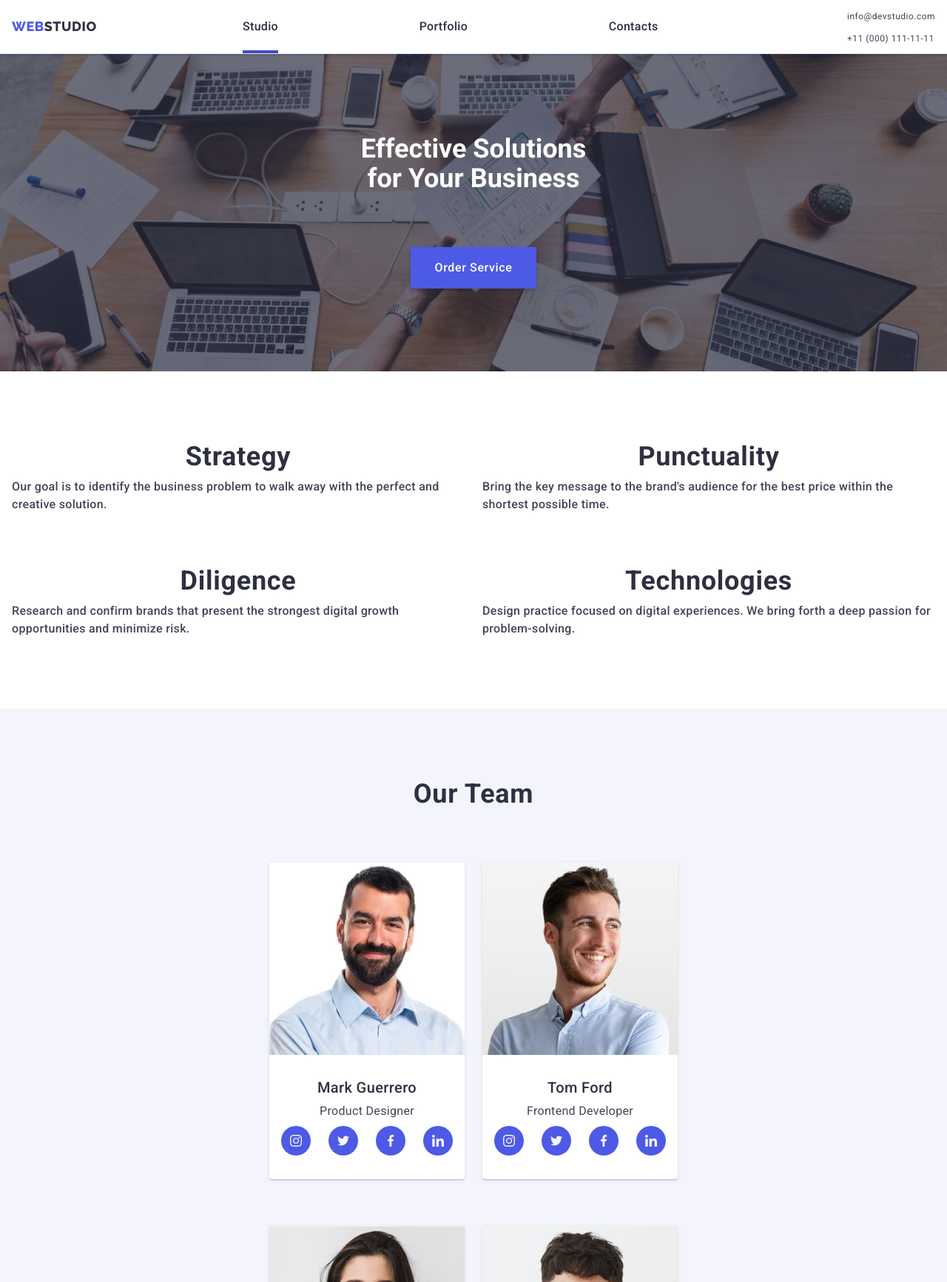
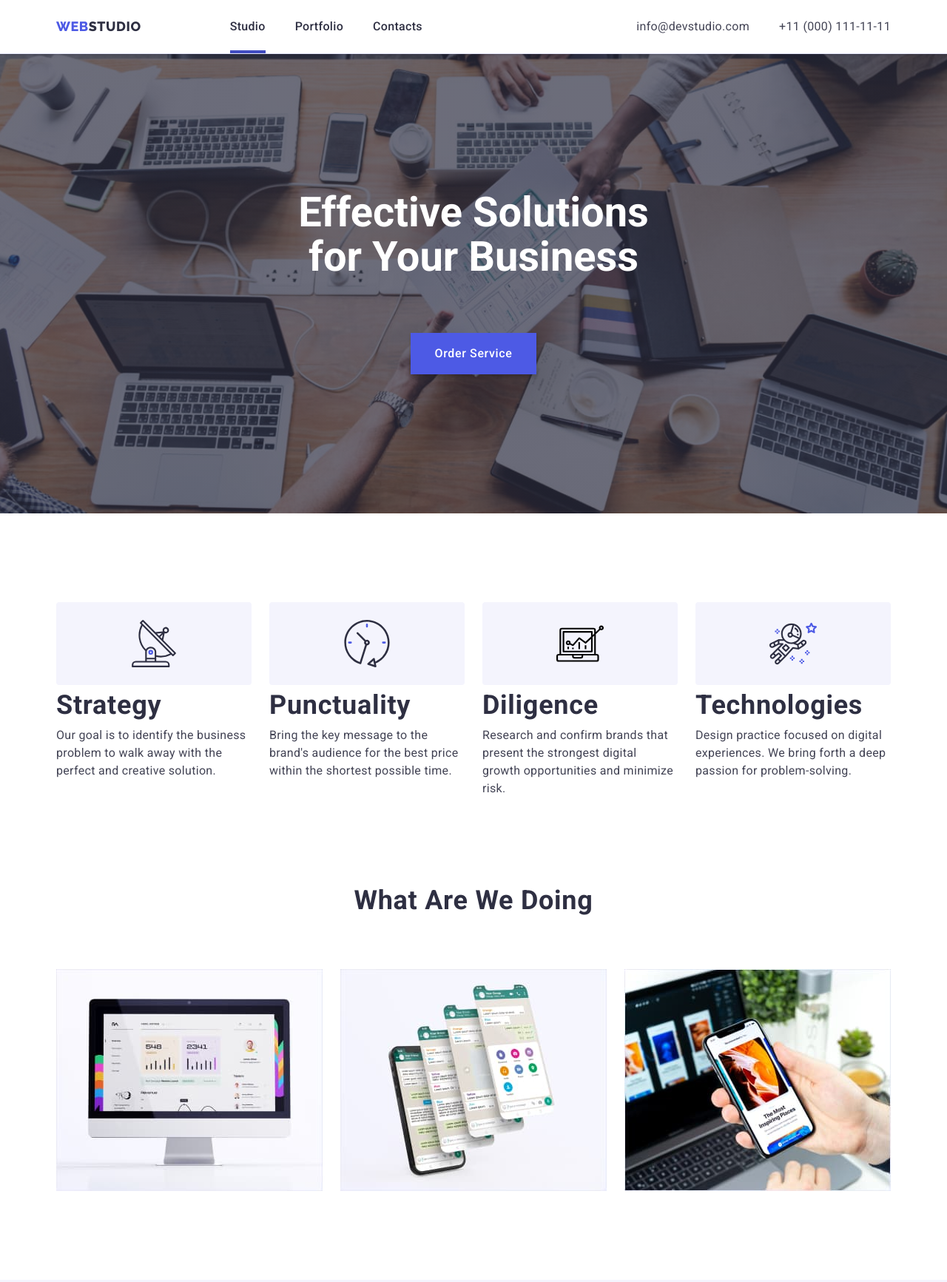
Before and after one commit to OsMax/goit-markup-hw-07, a plain HTML site: page index.html in a window 1280 px wide. Shown: the top 1733 px of the page at 74% size. Drawn offline with nearby package versions, Linux system fonts and the light colour scheme.

Commit message:
all device

```diff
--- a/css/styles.css
+++ b/css/styles.css
@@ -20,7 +20,7 @@
 
   /* lists const */
   --qality-in-line: 1;
-  --doing-in-line: 1;
+  --doing-in-line: 3;
   --members-in-line: 1;
   --customers-in-line: 2;
   --portfolio-in-line: 1;
@@ -312,8 +312,9 @@ body.modal-open {
   top: 50%;
   left: 50%;
   transform: translate(-50%, -50%) scale(1);
-  min-width: 408px;
-  min-height: 576px;
+  width: 100%;
+  max-width: 392px;
+  min-height: 586px;
   background: #fcfcfc;
   box-shadow: 0px 1px 1px rgba(0, 0, 0, 0.14), 0px 1px 3px rgba(0, 0, 0, 0.12),
     0px 2px 1px rgba(0, 0, 0, 0.2);
@@ -510,6 +511,12 @@ body.modal-open {
 }
 .qality-cont {
   display: none;
+  height: 112px;
+  align-items: center;
+  justify-content: center;
+  margin-bottom: 8px;
+  background: #f4f4fd;
+  border-radius: 4px;
 }
 .qality-title {
   margin: 0;
@@ -539,6 +546,15 @@ body.modal-open {
 */
 .section:nth-child(3) {
   display: none;
+}
+.doing {
+  display: flex;
+  gap: 24px;
+}
+.doing-list {
+  width: calc(
+    (100% - (24px * (var(--doing-in-line) - 1))) / var(--doing-in-line)
+  );
 }
 
 /**
@@ -884,31 +900,35 @@ body.modal-open {
   | FOR TABLET
   |============================
 */
-@media (min-width: 428px) {
+@media (min-width: 768px) {
   :root {
     /* lists const */
     --qality-in-line: 2;
-    --doing-in-line: 1;
+    --doing-in-line: 3;
     --members-in-line: 2;
     --customers-in-line: 3;
     --portfolio-in-line: 2;
+  }
+
+  .container {
+    max-width: 768px;
+    margin: 0 auto;
   }
   /**
     |============================
     | Header
     |============================
   */
+  .head-cont .logo {
+    margin-right: 120px;
+  }
 
-  .navigation {
-    width: 60%;
-  }
   .menu-button,
   .our-contacts .social,
   .menu-container .close-button {
     display: none;
   }
   .menu-container {
-    width: 75%;
     position: relative;
     flex-direction: row;
     padding: 0;
@@ -920,7 +940,7 @@ body.modal-open {
   .site-links {
     display: flex;
     justify-content: space-between;
-    gap: 0;
+    gap: 40px;
   }
   .site-nav {
     font-weight: 500;
@@ -942,13 +962,25 @@ body.modal-open {
     color: #434455;
   }
 
+  .order-box {
+    max-width: 408px;
+  }
   /**
     |============================
     | Main
     |============================
   */
+
+  .hero-title {
+    max-width: 496px;
+    font-size: 56px;
+    line-height: 1.07;
+  }
   .qalities {
     justify-content: space-between;
+  }
+  .qality-title {
+    text-align: left;
   }
   .team-list {
     max-width: 552px;
@@ -996,4 +1028,173 @@ body.modal-open {
     margin: 0;
     margin-right: 24px;
   }
+
+  /**
+    |============================
+    | PORTFOLIO
+    |============================
+  */
+  .filters {
+    padding-top: 64px;
+    padding-bottom: 96px;
+  }
+  .applications {
+    max-width: 736px;
+    margin: 0 auto;
+    row-gap: 72px;
+  }
+  .filter-list {
+    gap: 24px;
+    margin-bottom: 64px;
+  }
+  .app-list {
+    max-width: 356px;
+  }
 }
+
+/**
+  |============================
+  | FOR DESCTOP
+  |============================
+*/
+
+@media (min-width: 1158px) {
+  :root {
+    /* lists const */
+    --qality-in-line: 4;
+    --doing-in-line: 3;
+    --members-in-line: 4;
+    --customers-in-line: 6;
+    --portfolio-in-line: 3;
+  }
+  .container {
+    max-width: 1158px;
+    margin: 0 auto;
+    padding: 0 15px;
+  }
+  /**
+    |============================
+    | Header
+    |============================
+  */
+  .head-cont {
+    justify-content: left;
+  }
+  .head-cont .logo {
+    margin: ri;
+  }
+  .contacts {
+    display: flex;
+    align-items: center;
+  }
+  .our-contacts {
+    flex-direction: row;
+    gap: 40px;
+  }
+  .link-cont {
+    display: block;
+    padding: 24px 0;
+    color: var(--font-main);
+    font-size: 16px;
+    line-height: 1.5;
+    letter-spacing: 0.02em;
+
+    transition: color 250ms cubic-bezier(0.4, 0, 0.2, 1);
+  }
+
+  .link-cont:hover,
+  .link-cont:focus {
+    color: var(--bgc-btn-active);
+  }
+
+  .order-box {
+    min-height: 584px;
+  }
+  /**
+    |============================
+    | Hero
+    |============================
+  */
+  .hero {
+    max-width: 1440px;
+    margin: auto;
+    padding: 188px 0;
+  }
+
+  /**
+    |============================
+    | Section 1
+    |============================
+  */
+  .section:nth-child(2) {
+    padding: 120px 0;
+  }
+  .qality-cont {
+    display: flex;
+  }
+  .text-qalities {
+    font-weight: 400;
+  }
+
+  /**
+    |============================
+    | Section 2
+    |============================
+  */
+  .section:nth-child(3) {
+    display: flex;
+    padding: 0;
+    padding-bottom: 120px;
+  }
+
+  /**
+    |============================
+    | Section 3
+    |============================
+  */
+  .section:nth-child(4) {
+    padding: 120px 0;
+  }
+  .team-list {
+    max-width: 100%;
+  }
+  /**
+    |============================
+    | Section 4
+    |============================
+  */
+  .section:nth-child(5) {
+    padding: 120px 0;
+  }
+  .customers-list {
+    max-width: 100%;
+  }
+
+  /**
+    |============================
+    | FOOTER
+    |============================
+  */
+  .foot-cont .logo-cont {
+    margin-right: 120px;
+  }
+  .foot-cont .soc-cont {
+    margin-right: 80px;
+  }
+
+  /**
+    |============================
+    | Portfolio
+    |============================
+  */
+  .filters {
+    padding-top: 100px;
+    padding-bottom: 120px;
+  }
+  .filter-list {
+    margin-bottom: 72px;
+  }
+  .applications {
+    max-width: 100%;
+  }
+}
```
